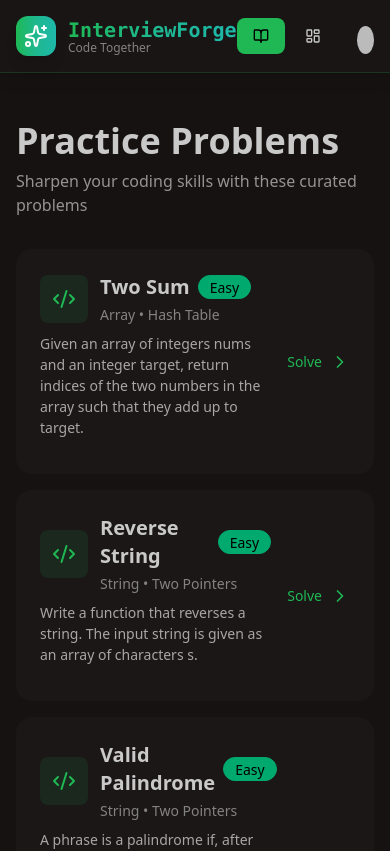
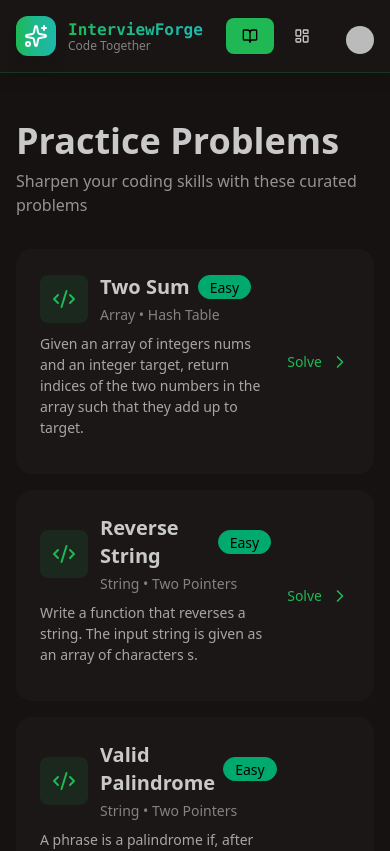
Before and after one commit to AbishekM-005/InterviewForge, a React (Vite) app in the folder frontend/: page /problems in a window 390 px wide. Shown: the top 851 px of the page. Built offline with nearby package versions, Linux system fonts and the light colour scheme; no server answers; sample sign-in values are in the browser's storage; some icons are missing.

Commit message:
mobile view fix

```diff
--- a/frontend/src/components/NavBar.jsx
+++ b/frontend/src/components/NavBar.jsx
@@ -18,7 +18,7 @@ const NavBar = () => {
           </div>
 
           <div className="flex flex-col">
-            <span className="font-black text-xl bg-gradient-to-r from-primary via-secondary to-accent bg-clip-text text-transparent font-mono">
+            <span className="font-black lg:text-xl sm:text-[2px] bg-gradient-to-r from-primary via-secondary to-accent bg-clip-text text-transparent font-mono">
               InterviewForge
             </span>
             <span className="text-xs text-base-content/60 font-medium -mt-1">
```
